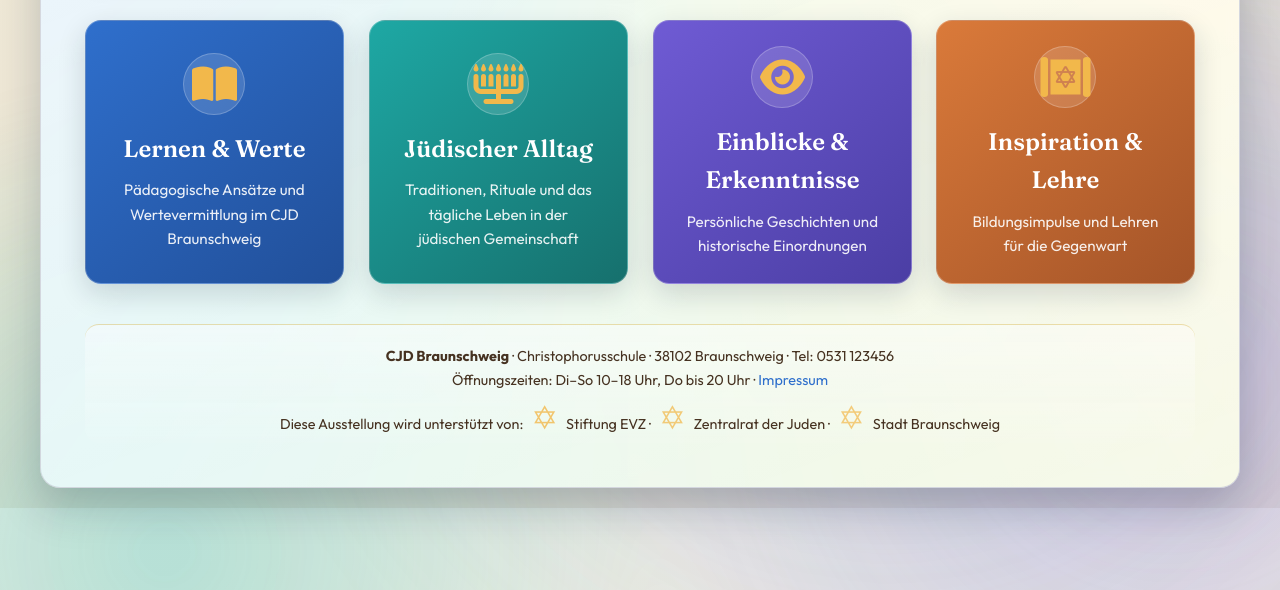
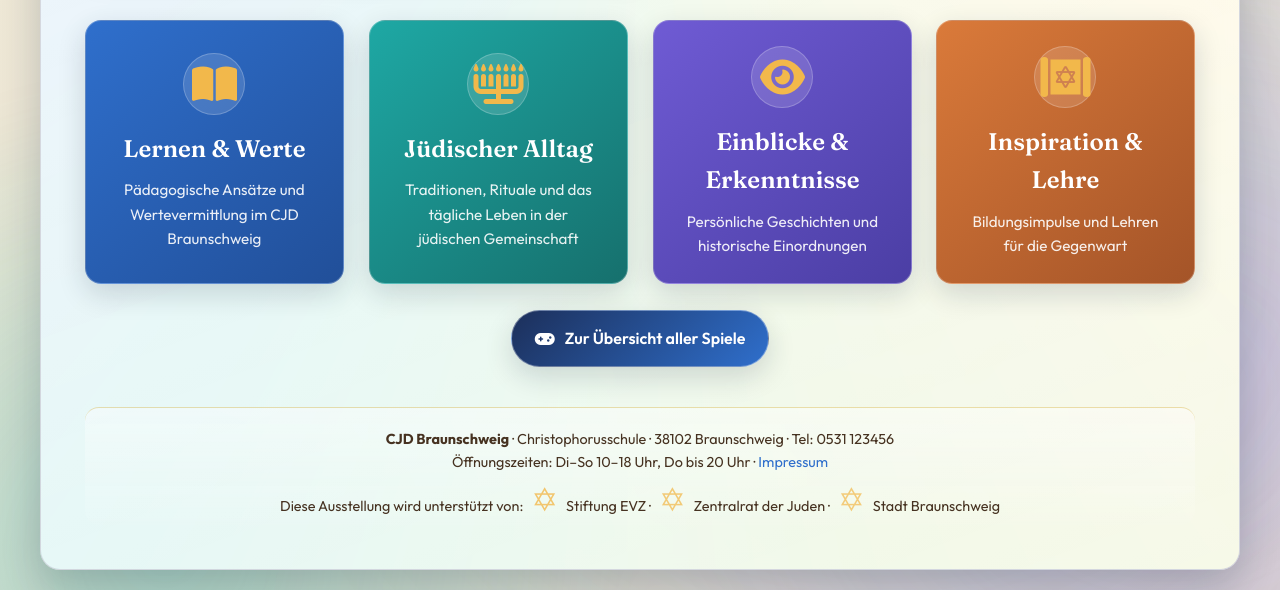
Before and after one commit to stolpersteinebs/stolpersteinebs.github.io, a Jekyll site: the page index.html, which Jekyll copies as it is, in a window 1280 px wide and 1400 px high, scrolled down 507 px. Shown: the part 810-1400 px from the top of the window. Built offline with Jekyll 4.4.1, drawn with Linux system fonts in a browser that asks for light colours.

Commit message:
Füge Spiele-Übersicht und Homepage-Button hinzu

```diff
--- a/_layouts/default.html
+++ b/_layouts/default.html
@@ -549,6 +549,11 @@
                     <span>Startseite</span>
                 </a></li>
 
+                <li><a href="/spiele" class="nav-link" data-nav="spiele">
+                    <i class="fas fa-gamepad"></i>
+                    <span>Alle Spiele</span>
+                </a></li>
+
                 <li><a href="/lernenundwerte" class="nav-link" data-nav="lernenundwerte">
                     <i class="fas fa-book-open"></i>
                     <span>Lernen & Werte</span>
--- a/index.html
+++ b/index.html
@@ -605,6 +605,33 @@
         .button-3 { background: linear-gradient(140deg, #6f5bd4 0%, #4b3ea4 100%); } /* Einblicke & Erkenntnisse */
         .button-4 { background: linear-gradient(140deg, #da7a3a 0%, #a45428 100%); } /* Inspiration & Lehre */
 
+        .games-overview-cta {
+            margin-top: 26px;
+            display: flex;
+            justify-content: center;
+        }
+
+        .games-overview-button {
+            display: inline-flex;
+            align-items: center;
+            gap: 10px;
+            padding: 0.9rem 1.4rem;
+            border-radius: 999px;
+            text-decoration: none;
+            color: var(--text-light);
+            background: linear-gradient(135deg, #1c2f5a 0%, #2f6fcc 100%);
+            box-shadow: var(--shadow);
+            font-weight: 600;
+            border: 1px solid rgba(255, 255, 255, 0.35);
+            transition: var(--transition);
+        }
+
+        .games-overview-button:hover {
+            transform: translateY(-3px);
+            box-shadow: var(--shadow-lg);
+            color: var(--accent-gold);
+        }
+
         .footer {
             text-align: center;
             margin-top: 40px;
@@ -742,6 +769,10 @@
                     <i class="fas fa-home"></i>
                     <span>Startseite</span>
                 </a></li>
+                <li><a href="/spiele" class="nav-link">
+                    <i class="fas fa-gamepad"></i>
+                    <span>Alle Spiele</span>
+                </a></li>
                 <li><a href="/lernenundwerte" class="nav-link">
                     <i class="fas fa-book-open"></i> <!-- Geändert -->
                     <span>Lernen & Werte</span>
@@ -829,6 +860,13 @@
 
         </div>
 
+        <div class="games-overview-cta">
+            <a href="/spiele" class="games-overview-button">
+                <i class="fas fa-gamepad"></i>
+                Zur Übersicht aller Spiele
+            </a>
+        </div>
+
         <footer class="footer">
             <p><strong>CJD Braunschweig</strong> · Christophorusschule · 38102 Braunschweig · Tel: 0531 123456</p>
             <p>Öffnungszeiten: Di–So 10–18 Uhr, Do bis 20 Uhr · <a href="/impressum/">Impressum</a>
```
Also changed, not shown: spiele.md (added, +12 -0 lines).
